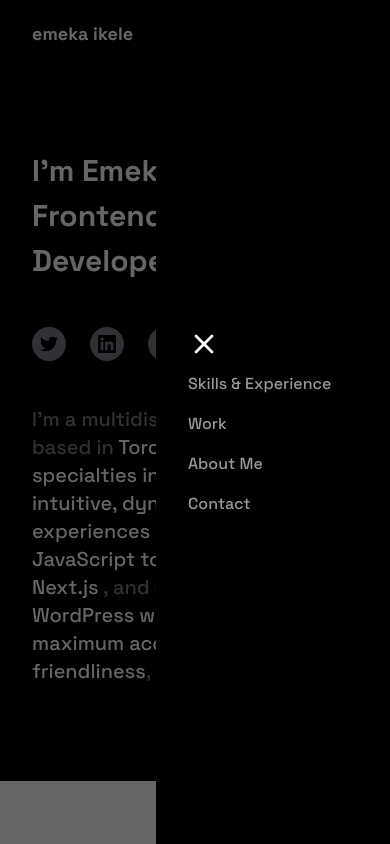
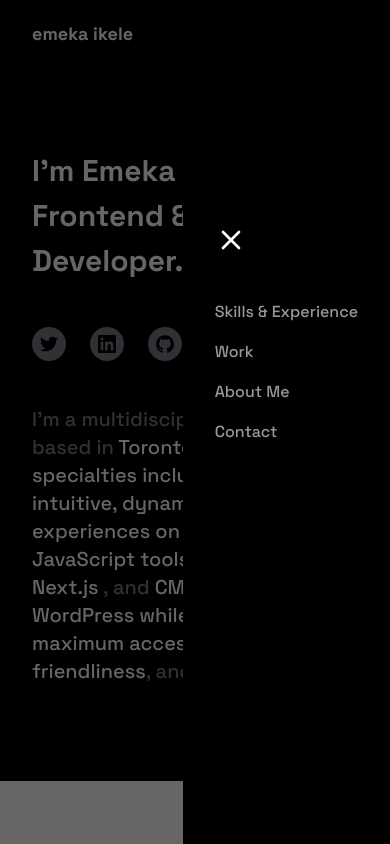
Before and after one commit to emekasage/portfolio-2.0, a React (Create React App) app: page / in a window 390 px wide. Both pictures are taken after a click on the icon 346 px from the left and 34 px from the top of the page. Shown: the top 844 px of the page. Built offline with nearby package versions, Linux system fonts and the light colour scheme.

Commit message:
fix: resolve display issue with mobile navbar

```diff
--- a/package.json
+++ b/package.json
@@ -8,6 +8,7 @@
     "@testing-library/jest-dom": "^5.11.4",
     "@testing-library/react": "^11.1.0",
     "@testing-library/user-event": "^12.1.10",
+    "clsx": "^2.1.1",
     "findup-sync": "^0.1.0",
     "react": "^17.0.2",
     "react-dom": "^17.0.2",
--- a/public/assets/css/portfolio.css
+++ b/public/assets/css/portfolio.css
@@ -271,7 +271,6 @@ body:not(.mobile) .project_item:hover .hover-image {
 /******* HEADER *******/
 .active {
   background-color: #020202a3;
-  backdrop-filter: saturate(180%) blur(20px);
 }
 
 .slide {
--- a/src/components/Header.js
+++ b/src/components/Header.js
@@ -1,4 +1,5 @@
 import { MenuIcon, XIcon } from "@heroicons/react/outline";
+import clsx from "clsx";
 import React, { useState } from "react";
 
 function Header() {
@@ -18,8 +19,8 @@ function Header() {
     <header
       className={
         navbar
-          ? "sticky top-0 z-50 active overflow-hidden"
-          : "bg-black lg:sticky top-0 z-10 overflow-hidden"
+          ? "sticky top-0 z-10 active overflow-hidden"
+          : "bg-black sticky top-0 z-10 overflow-hidden"
       }
     >
       <div className="container mx-auto py-5 px-8 md:px-16 flex justify-between items-center">
@@ -41,19 +42,23 @@ function Header() {
           </a>
         </div>
         {/* Mobile Menu */}
-        <div className="block md:hidden">
+        <div className="block md:hidden relative">
           <MenuIcon
             className="h-6 w-6 text-white"
-            onClick={() => setShowMenu(!showMenu)}
+            onClick={() => setShowMenu(true)}
           />
         </div>
         {showMenu && (
-          <>
-            <div className="fixed w-screen bg-black bg-opacity-60 z-50 top-0 left-0 flex justify-end">
-              <div className="w-3/5 h-screen bg-black ml-0 flex flex-col space-y-3 justify-center p-8">
+          <div
+            className={clsx(
+              "fixed h-screen w-screen md:hidden bg-black backdrop-blur-sm bg-opacity-60 top-0 left-0 transition-all translate-x-full",
+              showMenu && "translate-x-0"
+            )}
+          >
+            <div className="bg-black h-full flex flex-col absolute space-y-3 right-0 top-0 py-56 px-8 gap-8 z-50">
               <XIcon
                 className="h-8 w-8 text-white cursor-pointer"
-                  onClick={() => setShowMenu(false)}
+                onClick={() => setShowMenu(!showMenu)}
               />
               <div className="text-white text-base opacity-60 font-medium space-y-4 flex flex-col">
                 <a href="#skills" rel="noreferrer">
@@ -71,7 +76,6 @@ function Header() {
               </div>
             </div>
           </div>
-          </>
         )}
       </div>
     </header>
```
Also changed, not shown: 2 other files (tests, documents, lock files or other folders). Lines whose indentation alone changed are shown as unchanged.
